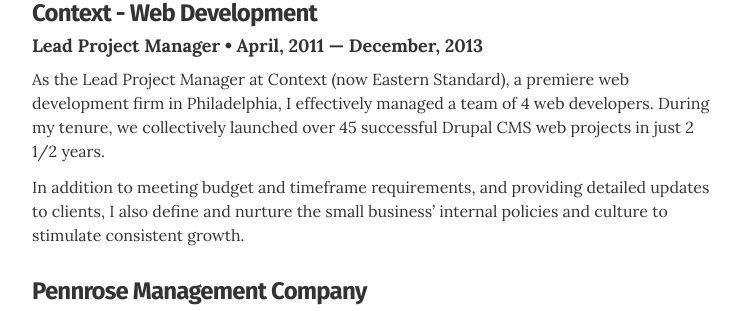
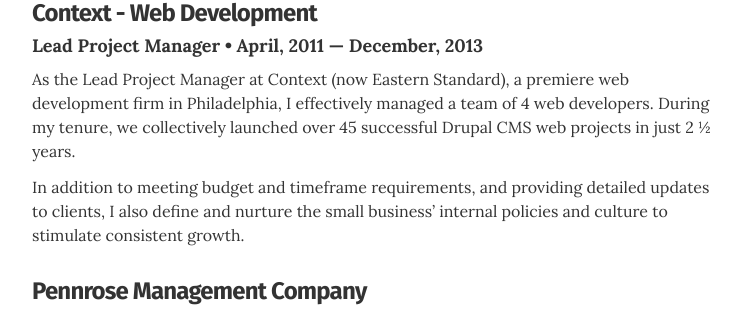
Before and after one commit to tnrt/tnrt-resume, a Jekyll site: the page built from index.html, in a window 1280 px wide and 900 px high, scrolled down 2010 px. Shown: the part 191-502 px from the top of the window, without its empty margins (268-1011 px from the left). Built offline with Jekyll 4.4.1, drawn with Linux system fonts in a browser that asks for light colours.

Commit message:
Minor copy change

```diff
--- a/_layouts/resume.html
+++ b/_layouts/resume.html
@@ -93,7 +93,7 @@
         <div class="resume-item">
           <h3 class="resume-item-title">Context - Web Development</h3>
           <h4 class="resume-item-details">Lead Project Manager &bull; April, 2011 &mdash; December, 2013</h4>
-          <p class="resume-item-copy">As the Lead Project Manager at Context (now Eastern Standard), a premiere web development firm in Philadelphia, I effectively managed a team of 4 web developers. During my tenure, we collectively launched over 45 successful Drupal CMS web projects in just 2 1/2 years.</p>
+          <p class="resume-item-copy">As the Lead Project Manager at Context (now Eastern Standard), a premiere web development firm in Philadelphia, I effectively managed a team of 4 web developers. During my tenure, we collectively launched over 45 successful Drupal CMS web projects in just 2 ½ years.</p>
           <p class="resume-item-copy">In addition to meeting budget and timeframe requirements, and providing detailed updates to clients, I also define and nurture the small business’ internal policies and culture to stimulate consistent growth.</p>
 
         </div><!-- end of resume-item -->
```
